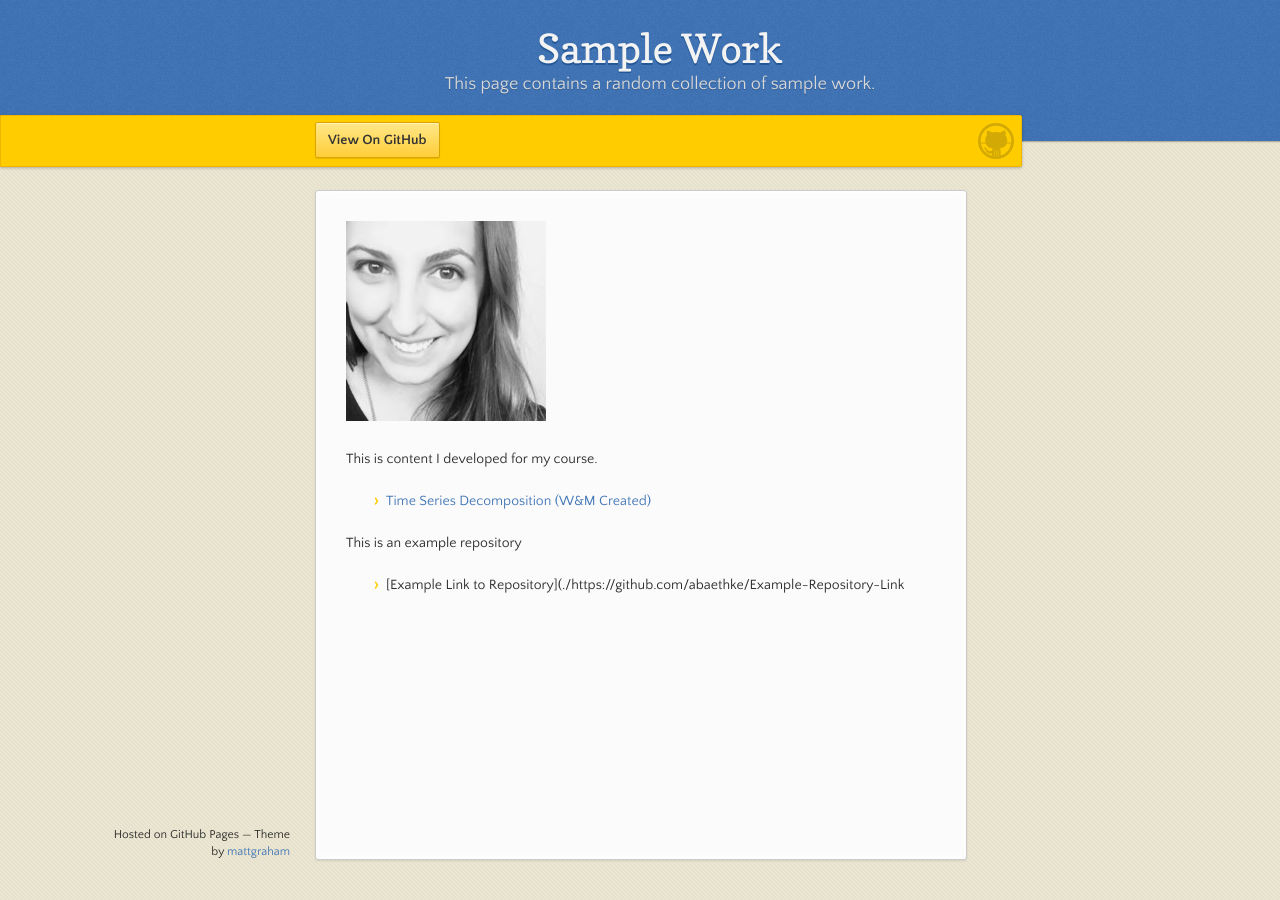
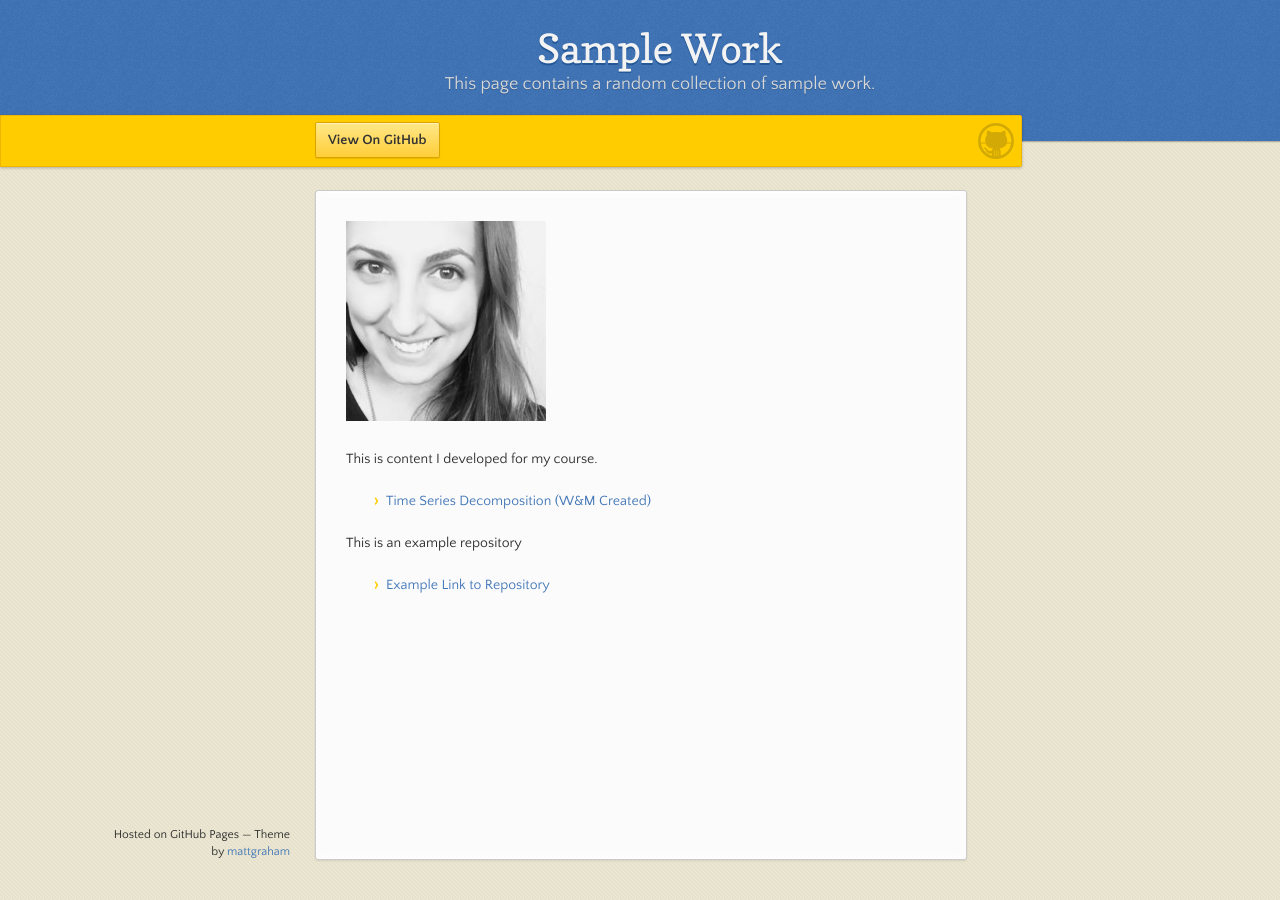
Before and after one commit to abaethke/abaethke.github.io, a Jekyll site: the page built from index.md, in a window 1280 px wide. Built offline with Jekyll 4.4.1, drawn with Linux system fonts in a browser that asks for light colours; our own code applies the rules of GitHub Pages for plain Markdown files.

Commit message:
Update index.md

```diff
--- a/index.md
+++ b/index.md
@@ -10,4 +10,4 @@ This is content I developed for my course.
 - [Time Series Decomposition (W&M Created)](./TimeSeries/index.md)
 
 This is an example repository
-- [Example Link to Repository](./https://github.com/abaethke/Example-Repository-Link
+- [Example Link to Repository](/https://github.com/abaethke/Example-Repository-Link)
```
